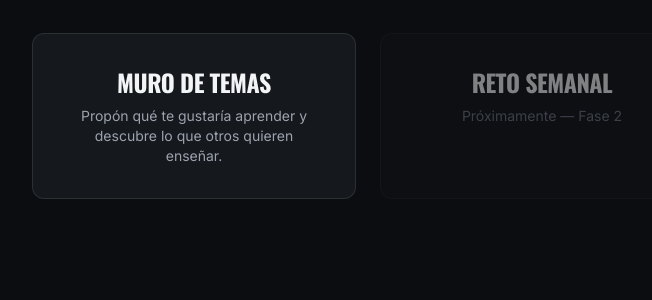
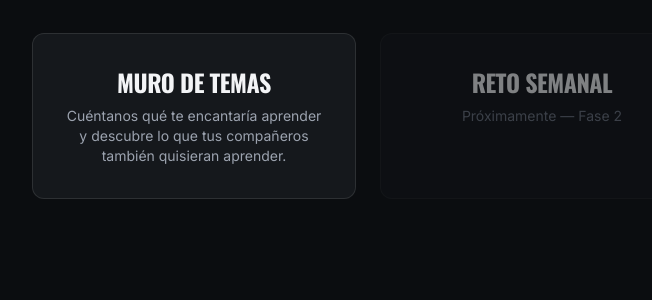
Before and after one commit to warami92rez/refugio-app, a FastAPI app: template app/templates/dashboard.html in a window 1280 px wide. Shown: the part 235-535 px from the top of the page, without its empty margins (272-924 px from the left). Run offline with FastAPI, Linux system fonts and the light colour scheme; the template is opened without the code that fills it, so the values that code supplies are empty; parts of the project's set-up code (start-up, migrations or seed data) failed here and were passed over; some libraries are stand-ins or nearby versions.

```diff
--- a/app/templates/dashboard.html
+++ b/app/templates/dashboard.html
@@ -18,7 +18,7 @@
                 MURO DE TEMAS
             </h2>
             <p class="text-gray-400 text-sm mt-2">
-                Propón qué te gustaría aprender y descubre lo que otros quieren enseñar.
+                Cuéntanos qué te encantaría aprender y descubre lo que tus compañeros también quisieran aprender.
             </p>
         </a>
 
--- a/app/templates/muro.html
+++ b/app/templates/muro.html
@@ -4,7 +4,7 @@
 
 {% block content %}
 <h1 class="titulo-poster text-4xl md:text-5xl font-bold mb-2">MURO DE TEMAS</h1>
-<p class="text-gray-400 mb-2">Cuéntanos qué te encantaría aprender y descubre lo que tus compañeros también quisieran aprender.</p>
+<p class="text-gray-400 mb-2">¿Qué te gustaría que te enseñaran?</p>
 <p class="text-xs text-gray-500 mb-10">Has propuesto {{ mis_temas }}/2 temas.</p>
 
 {% if error %}
```
